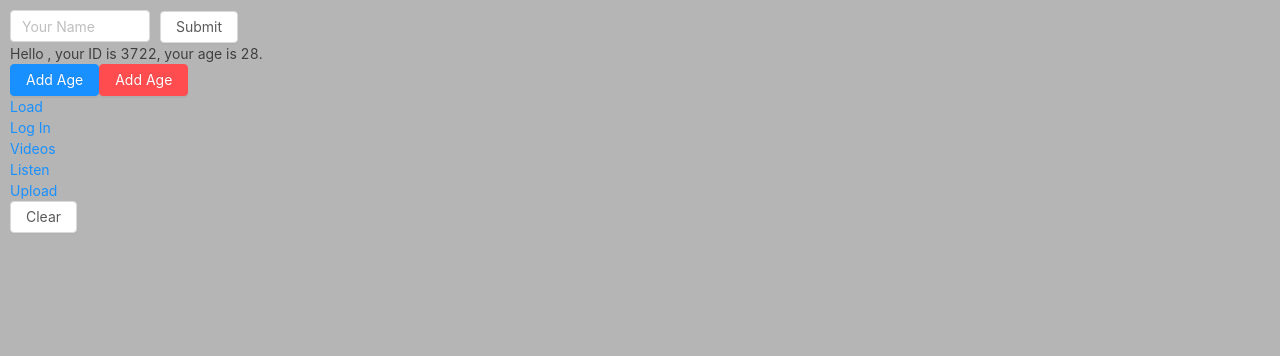
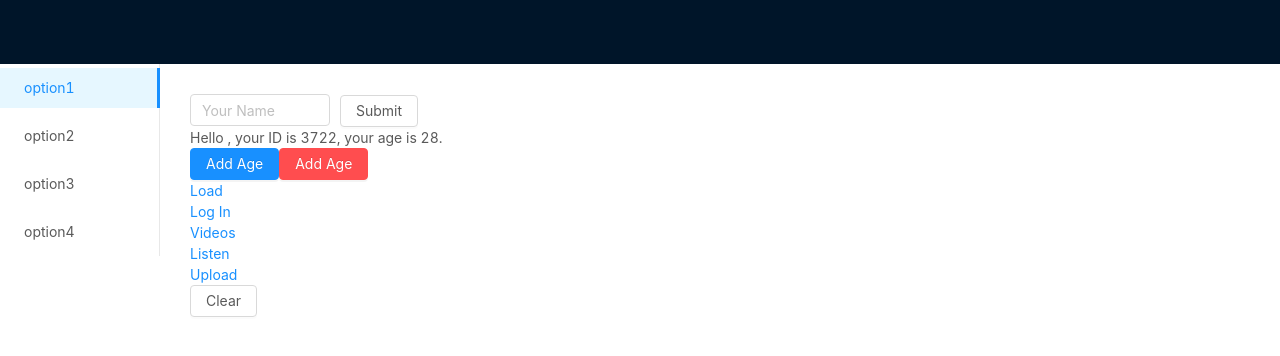
Before and after one commit to Gao-S-Hua/ts-react-template, a React app: page / in a window 1280 px wide. Shown: the top 356 px of the page. Built offline with nearby package versions, Linux system fonts and the light colour scheme.

Commit message:
layout r0

```diff
--- /dev/null
+++ b/src/app/common/Content.tsx
@@ -0,0 +1,12 @@
+import React from 'react';
+import styles from './styles.scss';
+
+const Content: React.FC = function(props) {
+  return (
+    <div className={styles.content}>
+      {props.children}
+    </div>
+  )
+}
+
+export default Content;
--- /dev/null
+++ b/src/app/common/Header.tsx
@@ -0,0 +1,12 @@
+import React, { useEffect, useState } from 'react';
+import { debounce } from '../util';
+import styles from './styles.scss';
+
+const Header: React.FC = function() {
+  return (
+    <div className={styles.header}>
+    </div>
+  )
+}
+
+export default Header;
--- /dev/null
+++ b/src/app/common/Side.tsx
@@ -0,0 +1,21 @@
+import React, { useEffect, useState } from 'react';
+import { debounce } from '../util';
+import { Menu } from 'antd';
+import styles from './styles.scss';
+
+const { SubMenu } = Menu;
+
+const Side: React.FC = function() {
+  return (
+    <div className={styles.side}>
+      <Menu mode="inline" defaultSelectedKeys={['1']} className={styles.menu}>
+        <Menu.Item key="1">option1</Menu.Item>
+        <Menu.Item key="2">option2</Menu.Item>
+        <Menu.Item key="3">option3</Menu.Item>
+        <Menu.Item key="4">option4</Menu.Item>
+      </Menu>
+    </div>
+  )
+}
+
+export default Side;
--- /dev/null
+++ b/src/app/common/styles.scss
@@ -0,0 +1,24 @@
+
+$headerheight: 64px;
+$sidewidth: 160px;
+.header{
+  background-color: #001529;
+  width: 100%;
+  height: $headerheight;
+  position: fixed;
+}
+.side{
+  margin: 64px 0 0 0;
+  height: 100%;
+  position: fixed;
+  width: $sidewidth;
+  background: #fff;
+}
+.content{
+  position: fixed;
+  width: 100%;
+  padding: 20px;
+  top: $headerheight;
+  left: $sidewidth;
+  overflow: scroll;
+}
--- a/src/app/index.tsx
+++ b/src/app/index.tsx
@@ -2,11 +2,18 @@ import React from 'react';
 import { Provider } from 'react-redux';
 import RootRouter from './router';
 import store from './store';
+import Header from './common/Header';
+import Side from './common/Side';
+import Content from './common/Content';
 
 const App: React.FC = () => {
   return (
     <Provider store = {store}>
-      <RootRouter />
+      <Header />
+      <Side />
+      <Content>
+        <RootRouter />
+      </Content>
     </Provider>
   );
 }
--- a/src/app/pages/Home/style.scss
+++ b/src/app/pages/Home/style.scss
@@ -1,5 +1,4 @@
 .home{
-  background-color: rgba(128, 128, 128, 0.584);
   padding: 10px;
   height: 3000px;
 }
--- a/src/app/pages/Listen/listen.scss
+++ b/src/app/pages/Listen/listen.scss
@@ -1,6 +1,7 @@
 .listenWrapper{
   margin: 20px;
-  width: 900px;
+  width: 100%;
+  background-color: white;
 }
 
 .title{
```
